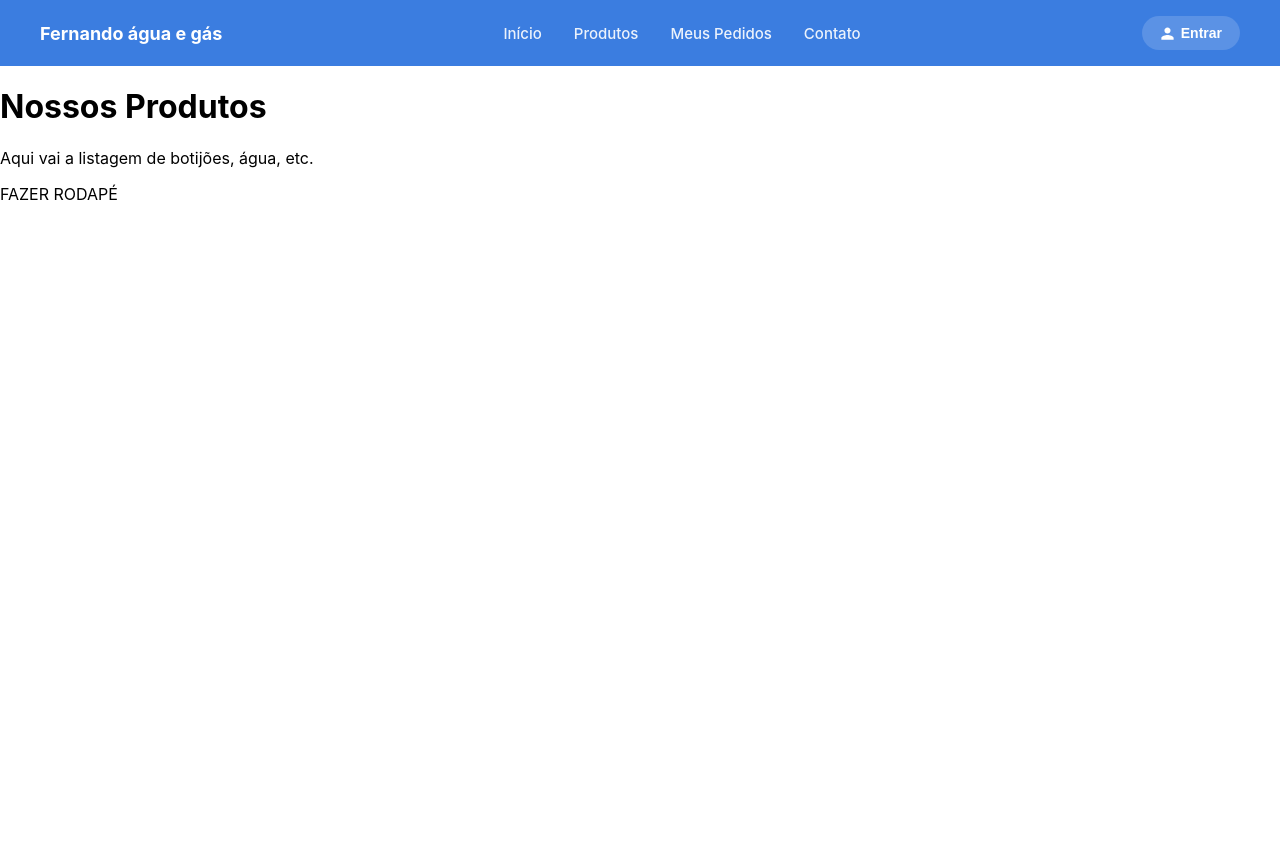
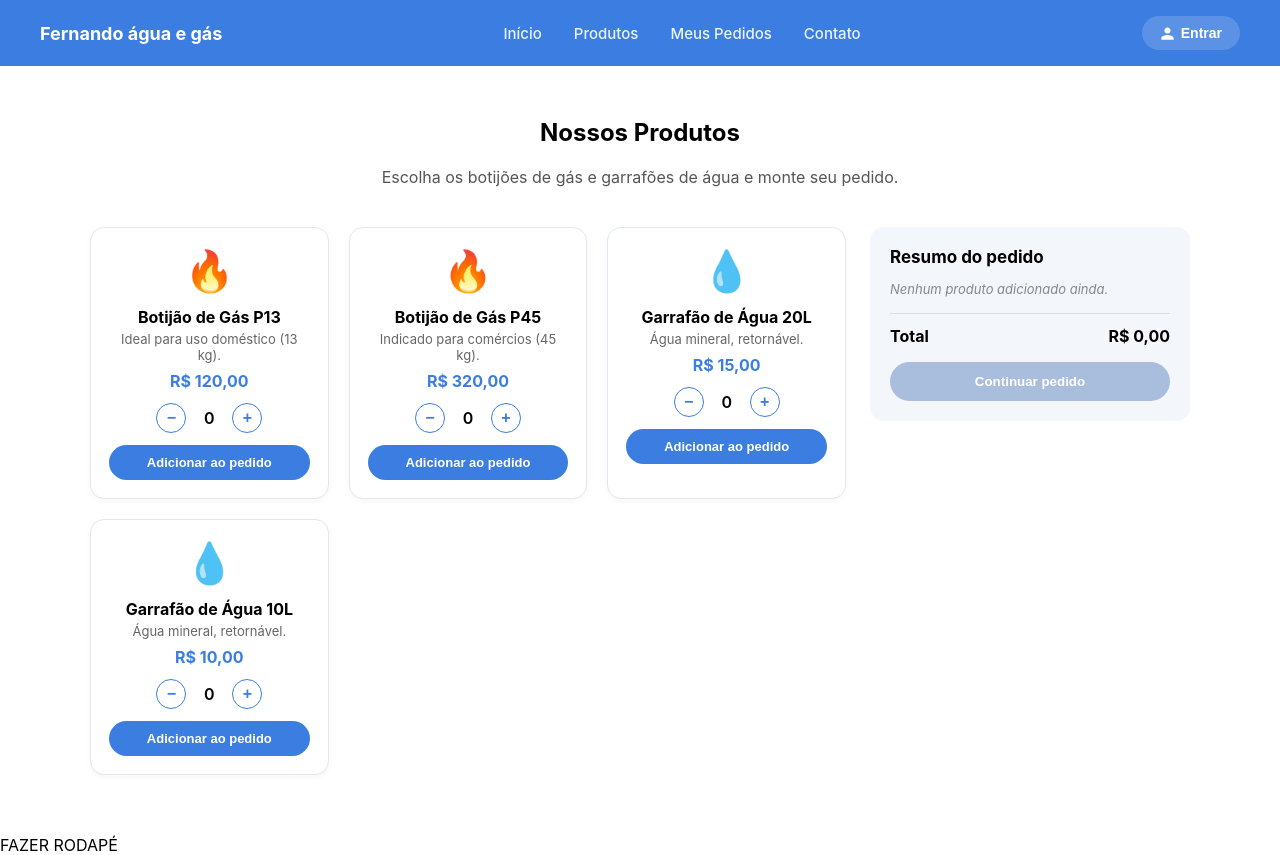
Before and after one commit to Madu-rsd/Plataforma-de-Gerenciamento-e-Vendas-de-Gas-e-agua, a Django app: page /produtos/ in a window 1280 px wide. Before the commit the page ends 200 px from the top, so only its background shows below. Run offline with Django 5.2, Linux system fonts and the light colour scheme.

Commit message:
Renderizando página de produtos

```diff
--- a/Templates/base.html
+++ b/Templates/base.html
@@ -5,6 +5,7 @@
     <meta charset="UTF-8">
     <title>{% block title %}Sistema{% endblock %}</title>
     <link rel="stylesheet" href="{% static 'css/style.css' %}">
+    {% block extra_css %}{% endblock %}
 </head>
 <body>
 
@@ -13,7 +14,7 @@
 
         <ul class="navbar-links">
            <li><a href="{% url 'tela_inicial' %}">Início</a></li>
-            <li><a href="#">Produtos</a></li>
+            <li><a href="{% url 'lista_produtos' %}">Produtos</a></li>
             <li><a href="#">Meus Pedidos</a></li>
             <li><a href="#">Contato</a></li>
         </ul>
@@ -32,5 +33,6 @@
 
     <footer>FAZER RODAPÉ</footer>
 
+    {% block extra_js %}{% endblock %}
 </body>
 </html>
--- a/Templates/produtos/lista.html
+++ b/Templates/produtos/lista.html
@@ -1,8 +1,104 @@
 {% extends 'base.html' %}
+{% load static %}
 
 {% block title %}Produtos{% endblock %}
 
+{% block extra_css %}
+    <link rel="stylesheet" href="{% static 'css/produtos.css' %}">
+{% endblock %}
+
 {% block content %}
+<section class="produtos-header">
     <h1>Nossos Produtos</h1>
-    <p>Aqui vai a listagem de botijões, água, etc.</p>
+    <p>Escolha os botijões de gás e garrafões de água e monte seu pedido.</p>
+</section>
+
+<section class="produtos-container">
+
+    <div class="produtos-grid" id="grid-produtos">
+
+        <article class="produto-card" data-id="gas-p13" data-nome="Botijão de Gás P13" data-preco="120.00">
+            <div class="produto-imagem">🔥</div>
+            <h3>Botijão de Gás P13</h3>
+            <p class="produto-descricao">Ideal para uso doméstico (13 kg).</p>
+            <p class="produto-preco">R$ 120,00</p>
+
+            <div class="produto-quantidade">
+                <button type="button" class="btn-qtd" data-acao="diminuir">−</button>
+                <span class="qtd-valor">0</span>
+                <button type="button" class="btn-qtd" data-acao="aumentar">+</button>
+            </div>
+
+            <button type="button" class="btn-adicionar">Adicionar ao pedido</button>
+        </article>
+
+        <article class="produto-card" data-id="gas-p45" data-nome="Botijão de Gás P45" data-preco="320.00">
+            <div class="produto-imagem">🔥</div>
+            <h3>Botijão de Gás P45</h3>
+            <p class="produto-descricao">Indicado para comércios (45 kg).</p>
+            <p class="produto-preco">R$ 320,00</p>
+
+            <div class="produto-quantidade">
+                <button type="button" class="btn-qtd" data-acao="diminuir">−</button>
+                <span class="qtd-valor">0</span>
+                <button type="button" class="btn-qtd" data-acao="aumentar">+</button>
+            </div>
+
+            <button type="button" class="btn-adicionar">Adicionar ao pedido</button>
+        </article>
+
+        <article class="produto-card" data-id="agua-20l" data-nome="Garrafão de Água 20L" data-preco="15.00">
+            <div class="produto-imagem">💧</div>
+            <h3>Garrafão de Água 20L</h3>
+            <p class="produto-descricao">Água mineral, retornável.</p>
+            <p class="produto-preco">R$ 15,00</p>
+
+            <div class="produto-quantidade">
+                <button type="button" class="btn-qtd" data-acao="diminuir">−</button>
+                <span class="qtd-valor">0</span>
+                <button type="button" class="btn-qtd" data-acao="aumentar">+</button>
+            </div>
+
+            <button type="button" class="btn-adicionar">Adicionar ao pedido</button>
+        </article>
+
+        <article class="produto-card" data-id="agua-10l" data-nome="Garrafão de Água 10L" data-preco="10.00">
+            <div class="produto-imagem">💧</div>
+            <h3>Garrafão de Água 10L</h3>
+            <p class="produto-descricao">Água mineral, retornável.</p>
+            <p class="produto-preco">R$ 10,00</p>
+
+            <div class="produto-quantidade">
+                <button type="button" class="btn-qtd" data-acao="diminuir">−</button>
+                <span class="qtd-valor">0</span>
+                <button type="button" class="btn-qtd" data-acao="aumentar">+</button>
+            </div>
+
+            <button type="button" class="btn-adicionar">Adicionar ao pedido</button>
+        </article>
+
+    </div>
+
+    <aside class="resumo-pedido" id="resumo-pedido">
+        <h2>Resumo do pedido</h2>
+
+        <ul class="resumo-itens" id="resumo-itens">
+            <li class="resumo-vazio">Nenhum produto adicionado ainda.</li>
+        </ul>
+
+        <div class="resumo-total">
+            <span>Total</span>
+            <span id="resumo-total-valor">R$ 0,00</span>
+        </div>
+
+        <button type="button" class="btn-finalizar" id="btn-finalizar" disabled>
+            Continuar pedido
+        </button>
+    </aside>
+
+</section>
 {% endblock %}
+
+{% block extra_js %}
+    <script src="{% static 'js/produtos.js' %}"></script>
+{% endblock %}
--- /dev/null
+++ b/static/css/js/produtos.js
@@ -0,0 +1,97 @@
+// static/js/produtos.js
+// Controla a seleção de produtos, quantidades e o resumo do pedido
+// (RF01 Criar Pedido, RF02 Selecionar Produto, RF03 Informar Quantidade, RN02)
+
+document.addEventListener('DOMContentLoaded', function () {
+
+    // Guarda os itens já adicionados ao pedido: { id: { nome, preco, quantidade } }
+    const pedido = {};
+
+    const grid = document.getElementById('grid-produtos');
+    const listaResumo = document.getElementById('resumo-itens');
+    const totalValor = document.getElementById('resumo-total-valor');
+    const btnFinalizar = document.getElementById('btn-finalizar');
+
+    // Formata número para moeda brasileira (ex: 1234.5 -> "R$ 1.234,50")
+    function formatarMoeda(valor) {
+        return valor.toLocaleString('pt-BR', {
+            style: 'currency',
+            currency: 'BRL'
+        });
+    }
+
+    // Botões de + e - dentro de cada card de produto
+    grid.querySelectorAll('.produto-card').forEach(function (card) {
+        const spanQtd = card.querySelector('.qtd-valor');
+        const btnMenos = card.querySelector('[data-acao="diminuir"]');
+        const btnMais = card.querySelector('[data-acao="aumentar"]');
+        const btnAdicionar = card.querySelector('.btn-adicionar');
+
+        btnMais.addEventListener('click', function () {
+            spanQtd.textContent = parseInt(spanQtd.textContent, 10) + 1;
+        });
+
+        btnMenos.addEventListener('click', function () {
+            const atual = parseInt(spanQtd.textContent, 10);
+            if (atual > 0) {
+                spanQtd.textContent = atual - 1;
+            }
+        });
+
+        btnAdicionar.addEventListener('click', function () {
+            const quantidade = parseInt(spanQtd.textContent, 10);
+
+            if (quantidade === 0) {
+                alert('Escolha uma quantidade maior que zero antes de adicionar.');
+                return;
+            }
+
+            const id = card.dataset.id;
+            const nome = card.dataset.nome;
+            const preco = parseFloat(card.dataset.preco);
+
+            pedido[id] = { nome: nome, preco: preco, quantidade: quantidade };
+
+            atualizarResumo();
+
+            // Zera a quantidade do card depois de adicionar
+            spanQtd.textContent = '0';
+        });
+    });
+
+    function atualizarResumo() {
+        const ids = Object.keys(pedido);
+        listaResumo.innerHTML = '';
+
+        if (ids.length === 0) {
+            listaResumo.innerHTML = '<li class="resumo-vazio">Nenhum produto adicionado ainda.</li>';
+            btnFinalizar.disabled = true;
+            totalValor.textContent = formatarMoeda(0);
+            return;
+        }
+
+        let total = 0;
+
+        ids.forEach(function (id) {
+            const item = pedido[id];
+            const subtotal = item.preco * item.quantidade;
+            total += subtotal;
+
+            const li = document.createElement('li');
+            li.innerHTML = '<span>' + item.quantidade + 'x ' + item.nome + '</span>' +
+                           '<span>' + formatarMoeda(subtotal) + '</span>';
+            listaResumo.appendChild(li);
+        });
+
+        totalValor.textContent = formatarMoeda(total);
+        btnFinalizar.disabled = false; // RN02: só libera com pelo menos 1 produto
+    }
+
+    btnFinalizar.addEventListener('click', function () {
+        // Aqui, futuramente, os dados de "pedido" serão enviados para a etapa
+        // de endereço e forma de pagamento (RF04, RF05, RF06).
+        console.log('Pedido montado:', pedido);
+        alert('Produtos selecionados! Próxima etapa: endereço e pagamento.');
+    });
+
+});
--- /dev/null
+++ b/static/css/produtos.css
@@ -0,0 +1,178 @@
+/* Estilos exclusivos da tela de Produtos (RF02, RF03, RF06) */
+
+.produtos-header {
+    text-align: center;
+    padding: 32px 20px 8px;
+}
+
+.produtos-header p {
+    color: #555;
+}
+
+.produtos-container {
+    display: flex;
+    align-items: flex-start;
+    gap: 24px;
+    max-width: 1100px;
+    margin: 0 auto;
+    padding: 16px 24px 60px;
+}
+
+.produtos-grid {
+    flex: 1;
+    display: grid;
+    grid-template-columns: repeat(auto-fill, minmax(220px, 1fr));
+    gap: 20px;
+}
+
+.produto-card {
+    background: #fff;
+    border: 1px solid #E2E8F0;
+    border-radius: 14px;
+    padding: 18px;
+    text-align: center;
+    box-shadow: 0 2px 6px rgba(0, 0, 0, 0.04);
+    display: flex;
+    flex-direction: column;
+    align-items: center;
+}
+
+.produto-imagem {
+    font-size: 40px;
+    margin-bottom: 8px;
+}
+
+.produto-card h3 {
+    margin: 4px 0;
+    font-size: 16px;
+}
+
+.produto-descricao {
+    font-size: 13px;
+    color: #666;
+    margin: 0 0 8px;
+}
+
+.produto-preco {
+    font-weight: 700;
+    color: var(--azul);
+    margin: 0 0 12px;
+}
+
+.produto-quantidade {
+    display: flex;
+    align-items: center;
+    gap: 14px;
+    margin-bottom: 12px;
+}
+
+.btn-qtd {
+    width: 30px;
+    height: 30px;
+    border-radius: 50%;
+    border: 1px solid var(--azul);
+    background: #fff;
+    color: var(--azul);
+    font-size: 16px;
+    font-weight: 700;
+    cursor: pointer;
+    line-height: 1;
+}
+
+.btn-qtd:hover {
+    background: var(--azul);
+    color: #fff;
+}
+
+.qtd-valor {
+    min-width: 18px;
+    font-weight: 600;
+}
+
+.btn-adicionar {
+    width: 100%;
+    background: var(--azul);
+    color: #fff;
+    border: none;
+    padding: 10px;
+    border-radius: 20px;
+    font-weight: 600;
+    font-size: 13px;
+    cursor: pointer;
+}
+
+.btn-adicionar:hover {
+    opacity: 0.9;
+}
+
+/* Resumo do pedido (carrinho) */
+.resumo-pedido {
+    width: 280px;
+    flex-shrink: 0;
+    background: #F3F6FB;
+    border-radius: 14px;
+    padding: 20px;
+    position: sticky;
+    top: 20px;
+}
+
+.resumo-pedido h2 {
+    margin-top: 0;
+    font-size: 17px;
+}
+
+.resumo-itens {
+    list-style: none;
+    padding: 0;
+    margin: 0 0 16px;
+    display: flex;
+    flex-direction: column;
+    gap: 8px;
+}
+
+.resumo-itens li {
+    display: flex;
+    justify-content: space-between;
+    font-size: 13px;
+    color: #333;
+}
+
+.resumo-vazio {
+    color: #888 !important;
+    font-style: italic;
+}
+
+.resumo-total {
+    display: flex;
+    justify-content: space-between;
+    font-weight: 700;
+    padding-top: 12px;
+    border-top: 1px solid #D6E0F0;
+    margin-bottom: 16px;
+}
+
+.btn-finalizar {
+    width: 100%;
+    background: var(--azul);
+    color: #fff;
+    border: none;
+    padding: 12px;
+    border-radius: 22px;
+    font-weight: 700;
+    cursor: pointer;
+}
+
+.btn-finalizar:disabled {
+    background: #A9BEDD;
+    cursor: not-allowed;
+}
+
+@media (max-width: 720px) {
+    .produtos-container {
+        flex-direction: column;
+    }
+    .resumo-pedido {
+        width: 100%;
+        position: static;
+    }
+}
```
